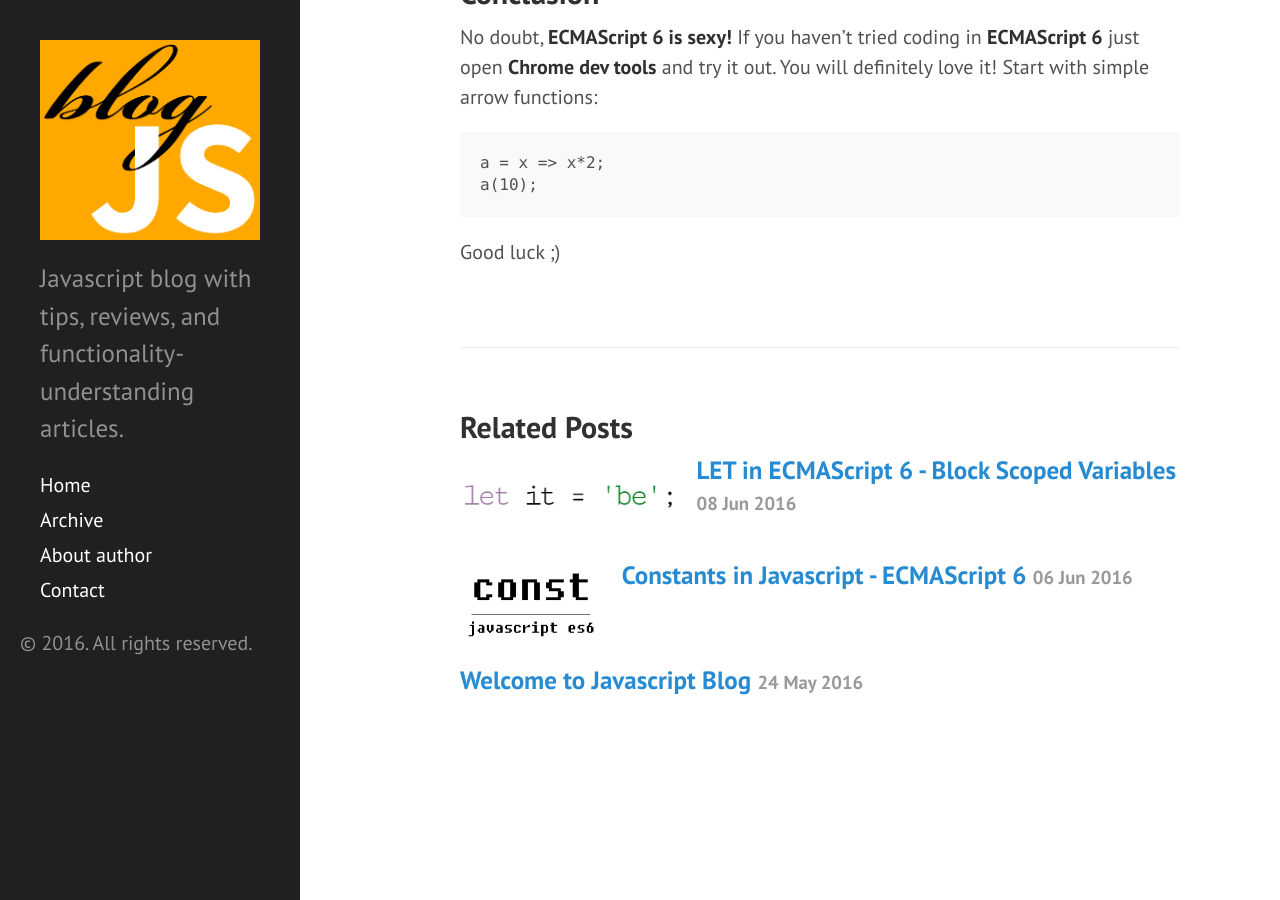
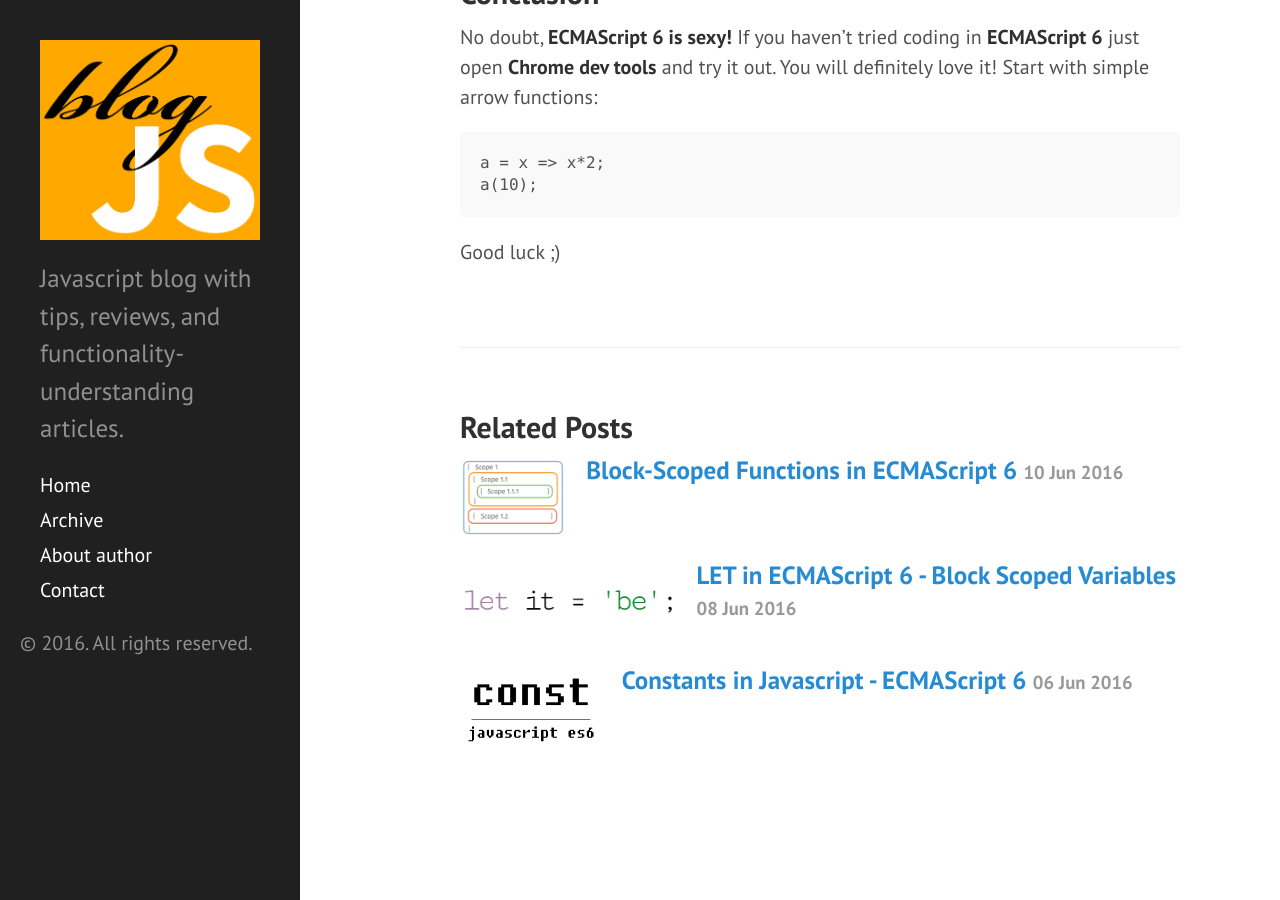
Before and after one commit to blogjs/blogjs.github.io, a Jekyll site: the page built from _posts/2016-05-29-ecmascript-6.markdown, in a window 1280 px wide and 900 px high, scrolled down 2226 px. Built offline with Jekyll 4.4.1, drawn with Linux system fonts in a browser that asks for light colours; comment, search, counter and statistics services are not loaded.

Commit message:
Added alt to thumbnails, scope thumbnail added

```diff
--- a/_layouts/post.html
+++ b/_layouts/post.html
@@ -20,7 +20,7 @@ layout: default
         <h3>
           <a href="{{ post.url }}">
           {% if post.thumbnail %}
-              <img src="{{ post.thumbnail }}" class="thumbnail-img thumbnail-small" />
+              <img src="{{ post.thumbnail }}" class="thumbnail-img thumbnail-small" alt="{{post.thumbnailAlt}}"/>
           {% endif %}
             {{ post.title }}
             <small>{{ post.date | date_to_string }}</small>
--- a/_posts/2016-05-29-ecmascript-6.markdown
+++ b/_posts/2016-05-29-ecmascript-6.markdown
@@ -13,6 +13,7 @@ tags:
 description: "Reviewing ECMAScript 6. Information about ECMAScript 6. Differences between ECMAScript 5 and ECMAScript 6. ES6 code examples. Showing browser support for ECMAScript 2015."
 keywords: "ECMAScript 6, ECMAScript 2015, ECMAScript 2016, javascript, es6 vs es5"
 thumbnail: "/public/es6.png"
+thumbnailAlt: "ECMAScript 6"
 
 ---
 
--- a/_posts/2016-06-06-es6-constants.markdown
+++ b/_posts/2016-06-06-es6-constants.markdown
@@ -13,6 +13,7 @@ tags:
 description: "Understanding how does constant variables work in Javascript ECMAScript 6. Immutable variables in Javascript"
 thumbnail: "/public/const.png"
 keywords: "const, ECMAScript 6, ECMAScript 2015, es6, javascript, immutable variables, constant"
+thumbnailAlt: "Const ES6"
 
 ---
 
--- a/_posts/2016-06-09-es6-let-block-scoped-variables.markdown
+++ b/_posts/2016-06-09-es6-let-block-scoped-variables.markdown
@@ -14,6 +14,7 @@ tags:
 description: "Understanding let in Javascript ECMAScript 6. Difference and comparsion of let and var. Block scoped variables in es6."
 thumbnail: "/public/letitbe.jpg"
 keywords: "let, var, block scoped variable, ECMAScript 6, javascript"
+thumbnailAlt: "ECMAScript 6 let"
 
 ---
 
--- a/index.html
+++ b/index.html
@@ -11,7 +11,7 @@ keywords: "Javascript, ECMAScript6, blog, js, es, frontend, front end, Anton Tem
       <h1 class="post-title">
         <a href="{{ post.url }}">
           {% if post.thumbnail %}
-            <img src="{{ post.thumbnail }}" class="thumbnail-img thumbnail-small" />
+            <img src="{{ post.thumbnail }}" class="thumbnail-img thumbnail-small"  alt="{{post.thumbnailAlt}}" />
           {% endif %}
           {{ post.title }}
         </a>
```
Also changed, not shown: _posts/2016-06-11-es6-block-scoped-functions.markdown (+4 -3 lines), public/scopes.png.
